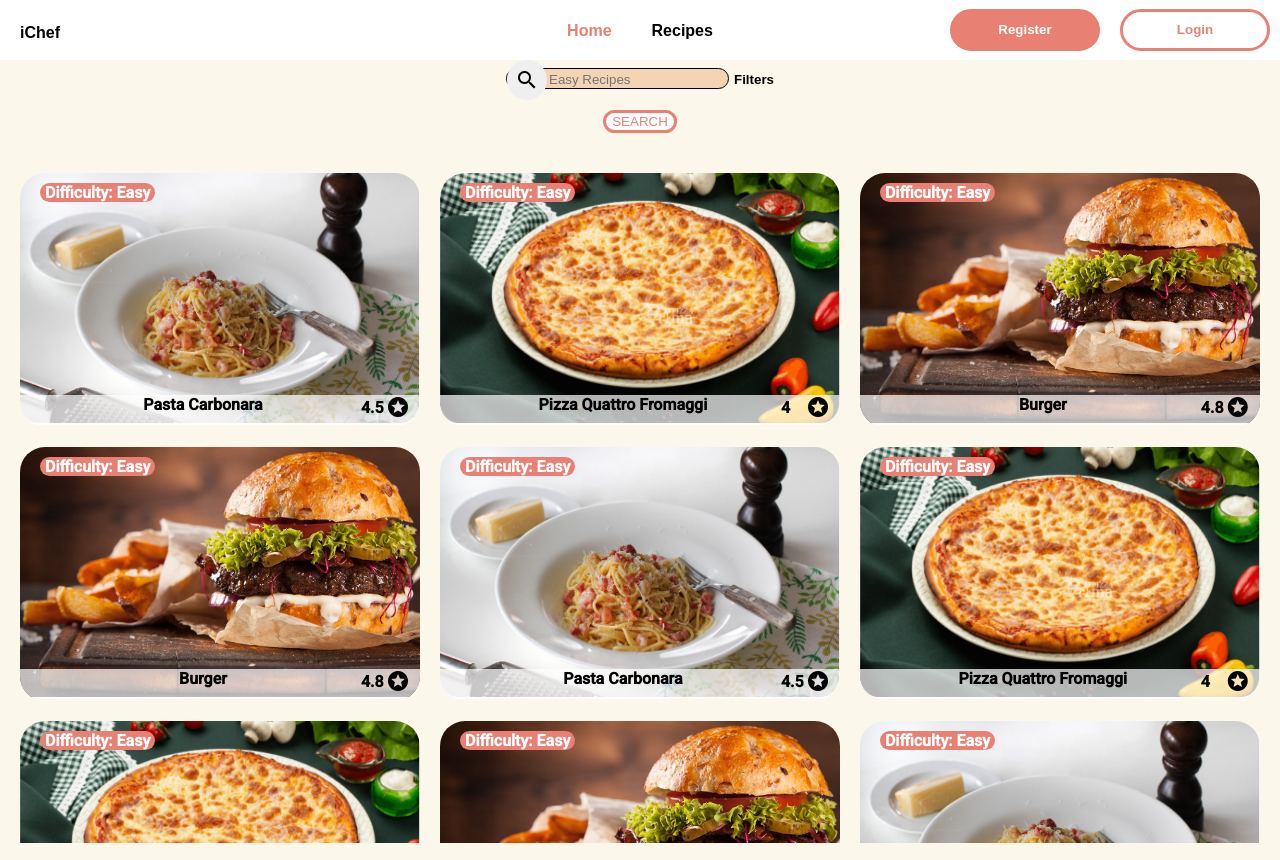
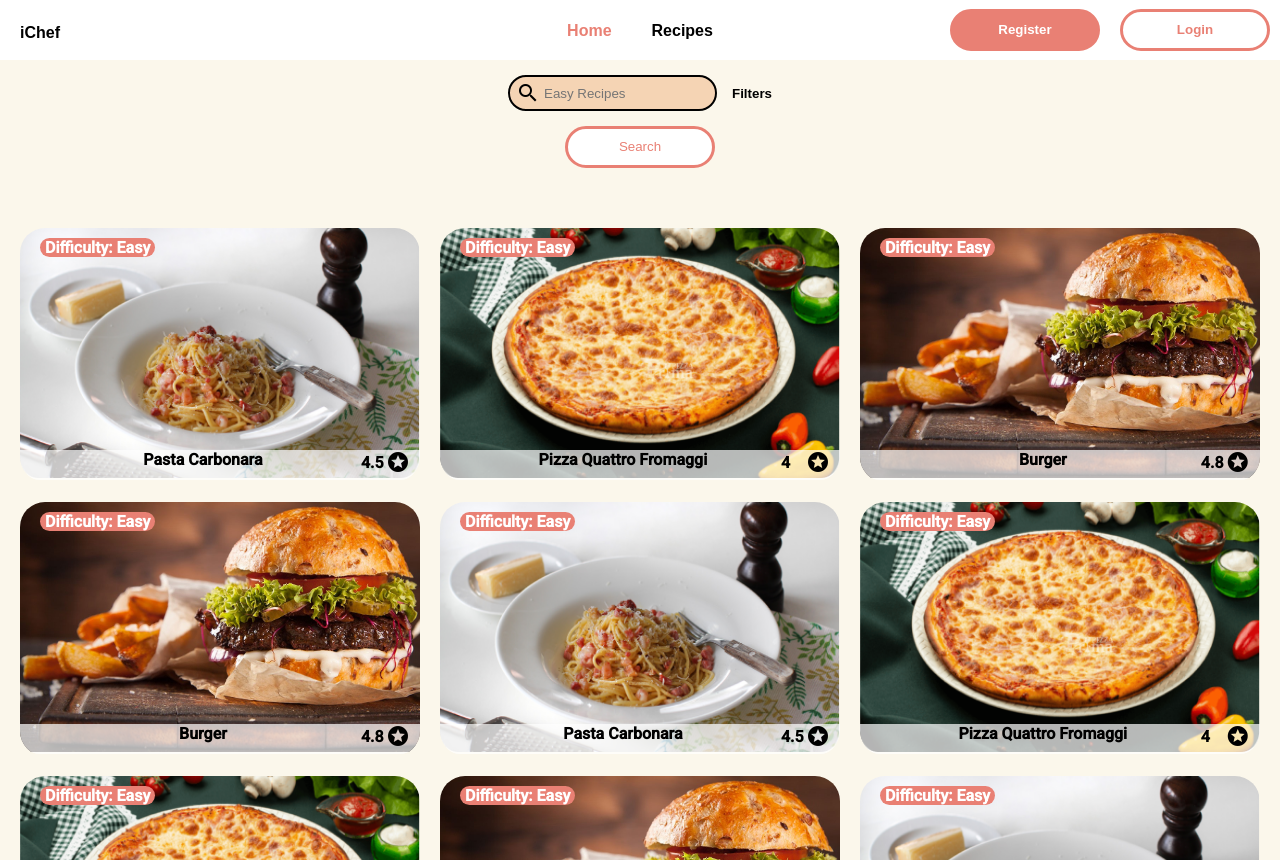
Before and after one commit to EnsyFane/ProiectColectivG4-2021, an Angular app in the folder iChef-WebUi/: page /recipes in a window 1280 px wide. Built offline with nearby package versions, Linux system fonts and the light colour scheme.

Commit message:
Users/pfilip/start page
Fixed all the Lint issues
Also made sure that the recipes page uses the same search bar element and icon format as the landing page (in the future a separate task will be assigned for such actions).

```diff
--- a/iChef-WebUi/src/app/components/header/header.component.ts
+++ b/iChef-WebUi/src/app/components/header/header.component.ts
@@ -8,7 +8,7 @@ import { BUTTON, LANDING_PAGE } from 'src/app/constants/texts';
   styleUrls: ['./header.component.scss']
 })
 
-export class HeaderComponent implements OnInit {
+export class HeaderComponent {
 
     readonly homeLink = HEADER_LINKS.HOME;
     readonly recipesLink = HEADER_LINKS.RECIPES;
@@ -35,10 +35,4 @@ export class HeaderComponent implements OnInit {
           this.headerLinks.set(this.recipesLink, true);
       }
   }
-
-  constructor() { }
-
-  ngOnInit(): void {
-  }
-
 }
--- a/iChef-WebUi/src/app/components/landing-page/landing-page.component.html
+++ b/iChef-WebUi/src/app/components/landing-page/landing-page.component.html
@@ -5,7 +5,7 @@
         {{description}}
     </div>
     <div class="search-input margin-lr-auto">
-        <img class="search-icon" src="{{searchIcon}}" alt="Search Icon">
+        <mat-icon class="search-icon" aria-hidden="false" aria-label="search icon">search</mat-icon>
         <input class="search-bar-input" placeholder="{{searchPlaceHolder}}" autocomplete="off">
     </div>
     <button mat-raised-button class="font secondary-button margin-lr-auto">
--- a/iChef-WebUi/src/app/components/landing-page/landing-page.component.scss
+++ b/iChef-WebUi/src/app/components/landing-page/landing-page.component.scss
@@ -20,23 +20,7 @@
     width: 60%;
 }
 
-.search-input {
-    background-color: $search-bar-color;
-    display: inline;
-    border: 2px solid black;
-    border-radius: 25px;
-    min-width: 200px;
-    line-height: 28px;
-}
-
 .secondary-button {
     margin-top: 20px;
     width: 150px;
 }
-
-.search-bar-input {
-    background-color: transparent;
-    border: none;
-    color: black;
-    outline: none;
-}
--- a/iChef-WebUi/src/app/components/landing-page/landing-page.component.ts
+++ b/iChef-WebUi/src/app/components/landing-page/landing-page.component.ts
@@ -7,18 +7,11 @@ import { BUTTON, LANDING_PAGE, PLACEHOLDERS } from 'src/app/constants/texts';
   templateUrl: './landing-page.component.html',
   styleUrls: ['./landing-page.component.scss']
 })
-export class LandingPageComponent implements OnInit {
+export class LandingPageComponent {
 
   readonly landingPageImage = PATHS.LANDING_PAGE_IMAGE;
-  readonly searchIcon = PATHS.SEARCH_ICON;
   readonly appTitle = LANDING_PAGE.TITLE;
   readonly description = LANDING_PAGE.DESCRIPTION;
   readonly searchBtn = BUTTON.SEARCH;
   readonly searchPlaceHolder = PLACEHOLDERS.SEARCH;
-
-  constructor() { }
-
-  ngOnInit(): void {
-  }
-
 }
--- a/iChef-WebUi/src/app/components/recipes/recipe-card/recipe-card.component.ts
+++ b/iChef-WebUi/src/app/components/recipes/recipe-card/recipe-card.component.ts
@@ -6,13 +6,7 @@ import { Recipe } from 'src/app/data-types/recipe';
   templateUrl: './recipe-card.component.html',
   styleUrls: ['./recipe-card.component.scss']
 })
-export class RecipeCardComponent{
+export class RecipeCardComponent {
 
   @Input() recipe!: Recipe;
-
-  constructor() { }
-
-  ngOnInit(): void {
-  }
-
 }
--- a/iChef-WebUi/src/app/components/recipes/recipes.component.html
+++ b/iChef-WebUi/src/app/components/recipes/recipes.component.html
@@ -1,17 +1,14 @@
 <body>
-    <div class="search-bar">
-        <button mat-button matPrefix mat-icon-button>
-            <mat-icon>search</mat-icon>
-        </button>
-        <input class="search-bar-input" placeholder="Easy Recipes">
-
+    <div class="search-input margin-lr-auto">
+        <mat-icon class="search-icon" aria-hidden="false" aria-label="search icon">search</mat-icon>
+        <input class="search-bar-input" placeholder="{{searchPlaceHolder}}" autocomplete="off">
     </div>
     <button class="filter-button">
         Filters
     </button>
     <br>
-    <button class="search-button">
-        SEARCH
+    <button mat-raised-button class="font secondary-button margin-lr-auto">
+        {{searchBtn}}
     </button>
     <div class="recipe-cards">
         <app-recipe-card [recipe]="recipe1"></app-recipe-card>
--- a/iChef-WebUi/src/app/components/recipes/recipes.component.scss
+++ b/iChef-WebUi/src/app/components/recipes/recipes.component.scss
@@ -8,39 +8,30 @@ body{
     overflow: hidden;
 }
 
-.search-button{
-    margin-top: 10px;
-    @include secondary-button();
-}
-
-.search-bar{
-    background-color: $search-bar-color;
-    display: inline;
-    z-index: 1000;
-    width: 200px;
-    border: 1px solid black;
-    border-radius: 25px;
-}
-
-.search-bar-input{
-    background-color:  transparent;
-    border: none;
-    color:black;
-}
-
 input:focus {
     outline: none;
 }
 
+.search-input {
+    display: inline-block;
+    position: relative;
+    top: 15px;
+    height: 32px;
+}
+
 .filter-button{
+    position: relative;
+    top: 12px;
     padding: 0;
     border: none;
     background: none;
-    margin-left: 5px;
+    margin-left: 15px;
     font-weight: bold;
 }
 
 .recipe-cards {
+    position: relative;
+    top: 50px;
     display: flex;
     flex-wrap: wrap;
     margin: 30px 10px 0 10px;
@@ -54,3 +45,11 @@ input:focus {
         overflow: hidden;
     }
 }
+
+.secondary-button {
+    @include secondary-button;
+    position: relative;
+    top: 30px;
+    width: 150px;
+    margin: 0 10px 0 10px;
+}
--- a/iChef-WebUi/src/app/components/recipes/recipes.component.ts
+++ b/iChef-WebUi/src/app/components/recipes/recipes.component.ts
@@ -1,21 +1,18 @@
 import { Component, OnInit } from '@angular/core';
 import { Recipe } from 'src/app/data-types/recipe';
+import { BUTTON, PLACEHOLDERS } from '../../constants/texts';
 
 @Component({
   selector: 'app-recipes',
   templateUrl: './recipes.component.html',
   styleUrls: ['./recipes.component.scss']
 })
-export class RecipesComponent implements OnInit {
+export class RecipesComponent {
 
-  recipe1: Recipe = new Recipe("Pasta Carbonara","Easy", "/assets/imgs/pasta.jpg",4.5);
-  recipe2: Recipe = new Recipe("Pizza Quattro Fromaggi","Easy", "/assets/imgs/pizza.jpg",4.0);
-  recipe3: Recipe = new Recipe("Burger","Easy", "/assets/imgs/burger.jpg",4.8);
+    readonly searchBtn = BUTTON.SEARCH;
+    readonly searchPlaceHolder = PLACEHOLDERS.SEARCH;
 
-  constructor() { }
-
-  ngOnInit(): void {
-
-  }
-
+    recipe1: Recipe = new Recipe('Pasta Carbonara', 'Easy', '/assets/imgs/pasta.jpg', 4.5);
+    recipe2: Recipe = new Recipe('Pizza Quattro Fromaggi', 'Easy', '/assets/imgs/pizza.jpg', 4.0);
+    recipe3: Recipe = new Recipe('Burger', 'Easy', '/assets/imgs/burger.jpg', 4.8);
 }
--- a/iChef-WebUi/src/app/components/recipes/recipes.module.ts
+++ b/iChef-WebUi/src/app/components/recipes/recipes.module.ts
@@ -15,13 +15,12 @@ import { MatSelectModule } from '@angular/material/select';
 import {MatCardModule} from '@angular/material/card';
 import { MatSortModule } from '@angular/material/sort';
 
-
 const routes: Routes = [
   {
     path: '',
     component: RecipesComponent
   }
-]
+];
 
 @NgModule({
   declarations: [
@@ -43,7 +42,7 @@ const routes: Routes = [
     MatFormFieldModule,
     MatSortModule
   ],
-  exports:[
+  exports: [
     RecipesComponent,
     RecipeCardComponent
   ]
--- a/iChef-WebUi/src/styles.scss
+++ b/iChef-WebUi/src/styles.scss
@@ -21,6 +21,31 @@ body {
     @include secondary-button;
 }
 
+.search-icon {
+    position: relative;
+    left: 6px;
+    top: 4px;
+}
+
+.search-input {
+    background-color: $search-bar-color;
+    display: inline;
+    border: 2px solid black;
+    border-radius: 25px;
+    min-width: 200px;
+    line-height: 28px;
+}
+
+.search-bar-input {
+    position: relative;
+    top: -3px;
+    left: 8px;
+    background-color: transparent;
+    border: none;
+    color: black;
+    outline: none;
+}
+
 .font {
     @include font;
 }
```
Also changed, not shown: iChef-WebUi/src/app/data-types/recipe.ts (+4 -4 lines).
